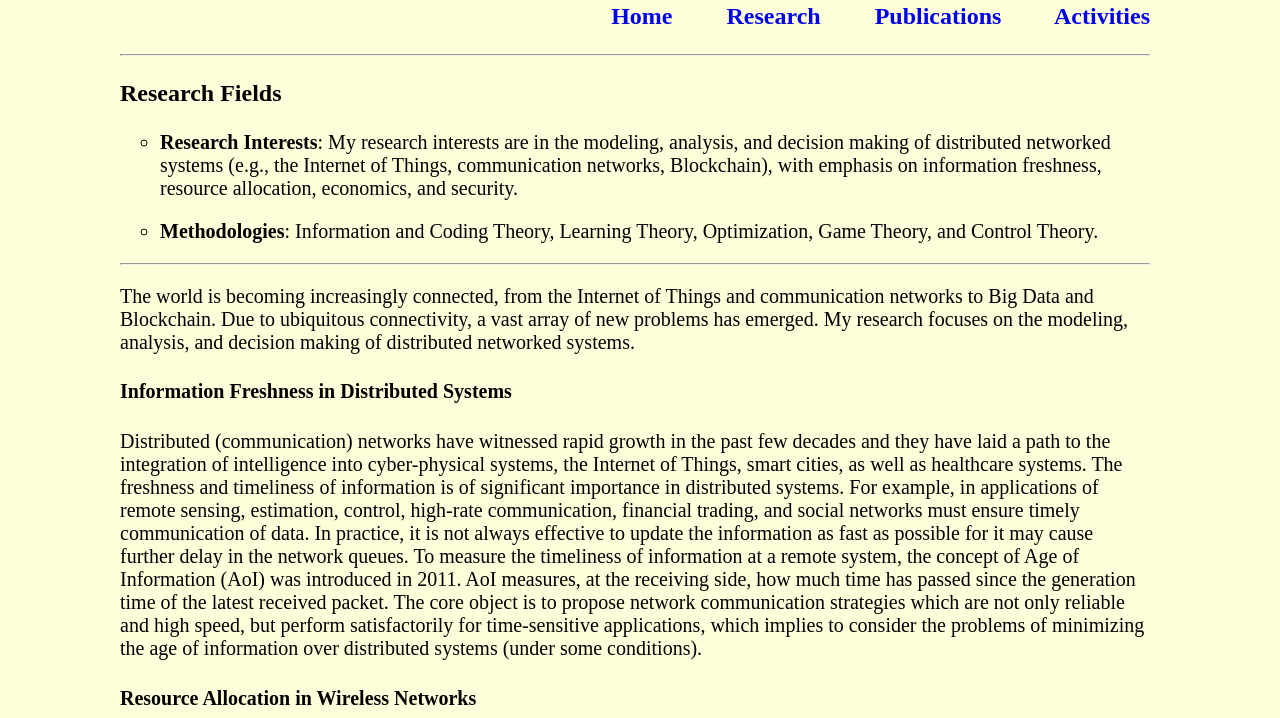
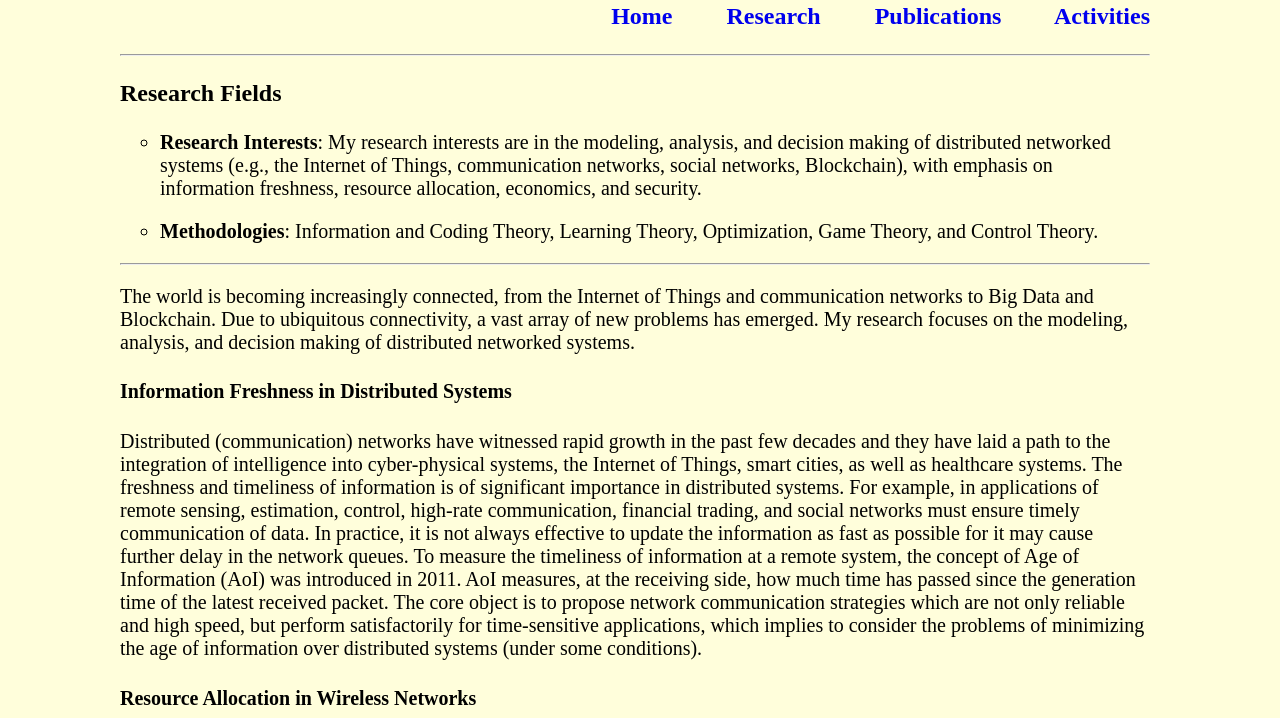
Before and after one commit to xingranchen/xingranchen.github.io, a plain HTML site: page Research.html in a window 1280 px wide. Shown: the part 82-800 px from the top of the page. Drawn offline with Linux system fonts and the light colour scheme.

Commit message:
Update Research.html

```diff
--- a/Research.html
+++ b/Research.html
@@ -93,7 +93,7 @@ h6 {
 <hr style="border:.3px smooth">
 <h3>Research Fields</h3>
 <ul type="circle">
-<li><b>Research Interests</b>: My research interests are in the modeling, analysis, and decision making of distributed networked systems (e.g., the Internet of Things, communication networks, Blockchain), with emphasis on information freshness, resource allocation, economics, and security.</br></p>
+<li><b>Research Interests</b>: My research interests are in the modeling, analysis, and decision making of distributed networked systems (e.g., the Internet of Things, communication networks, social networks, Blockchain), with emphasis on information freshness, resource allocation, economics, and security.</br></p>
 <li><b> Methodologies</b>: Information and Coding Theory, Learning Theory, Optimization, Game Theory, and Control Theory.</p>
 </ul>
 <hr style="border:.3px smooth">
```
